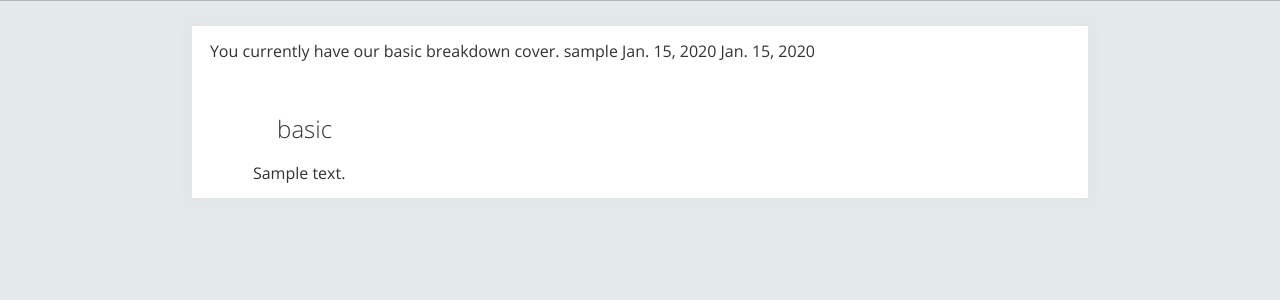
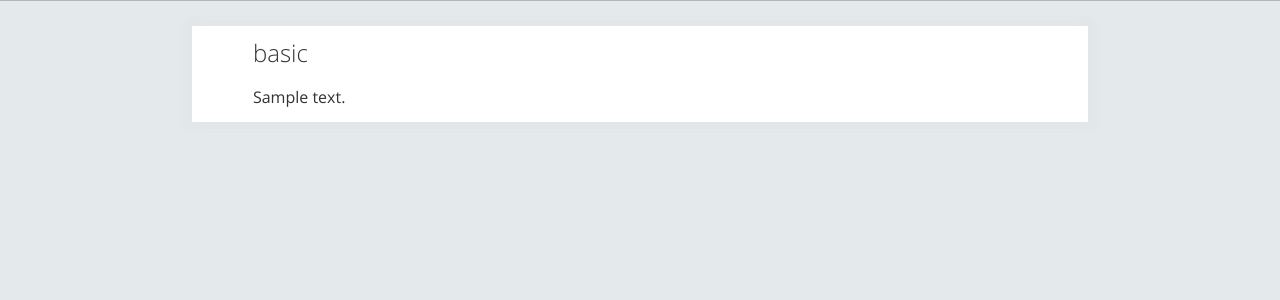
Before and after one commit to awak3e/perseria_django, a Django app: page /cover/ in a window 1280 px wide. Shown: the part 180-480 px from the top of the page. Run offline with Django 3.2, Linux system fonts and the light colour scheme; a user stored in the database is signed in; tables that the repository leaves empty hold one stand-in row (values such as "Sample post").

Commit message:
fixed spacing

```diff
--- a/perseria_django/perseria_django/static/main.css
+++ b/perseria_django/perseria_django/static/main.css
@@ -505,7 +505,7 @@ input[placeholder], [placeholder], *[placeholder]
 
 	width: 100%;
 
-	padding-top: 5%;
-	padding-left: 5%;
+	padding-top: 2%;
+	padding-left: 2%;
 	margin-bottom: 1%;
 }
--- a/perseria_django/templates/cover.html
+++ b/perseria_django/templates/cover.html
@@ -5,12 +5,14 @@
 {% block content %}
 	<div id = "covercontent">
 			{% if cover %}
+			<!--
 			<p>
 				You currently have our {{ cover.cover.type }} breakdown cover.
 				{{ cover.user.username }}
 				{{ cover.start_date }}
 				{{ cover.end_date }}
 			</p>
+			-->
 			<div class="breakdown">
 				<h2>{{ cover.cover.type }}</h2>
 				<p>
```
